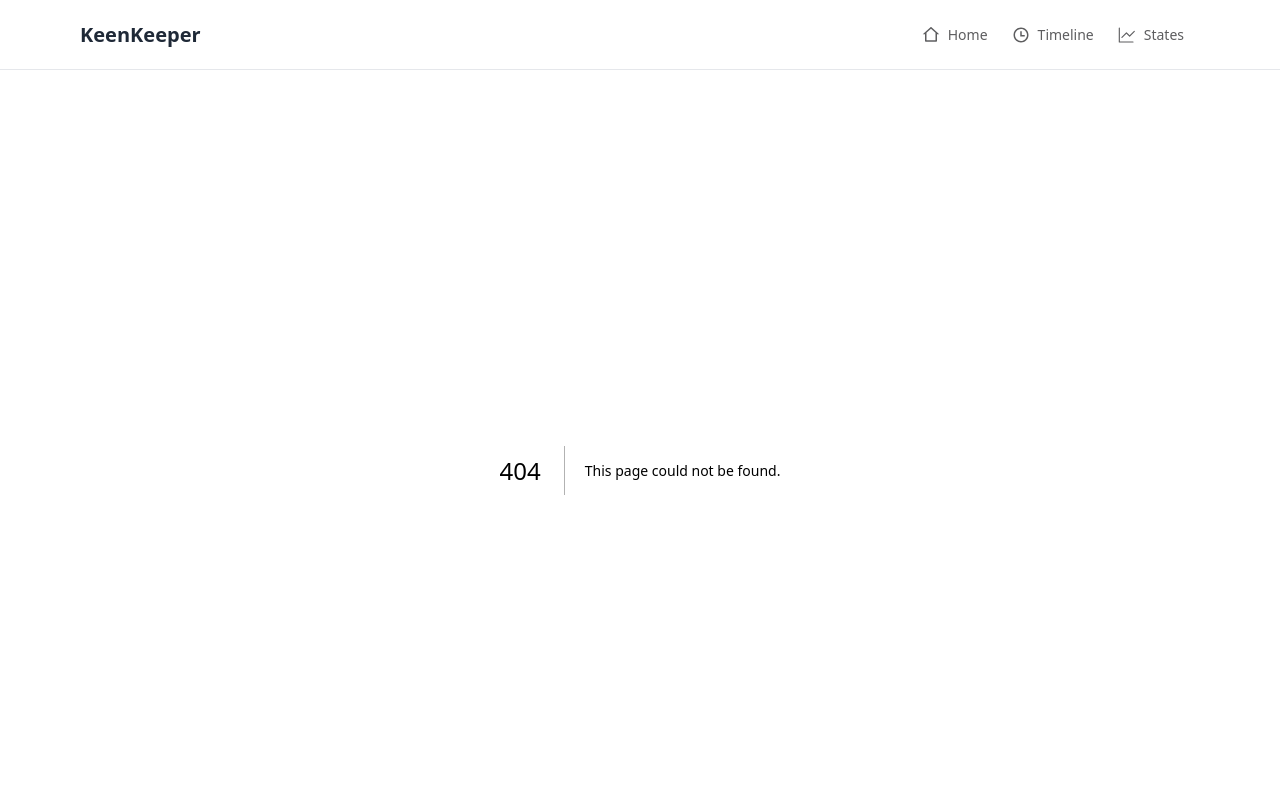
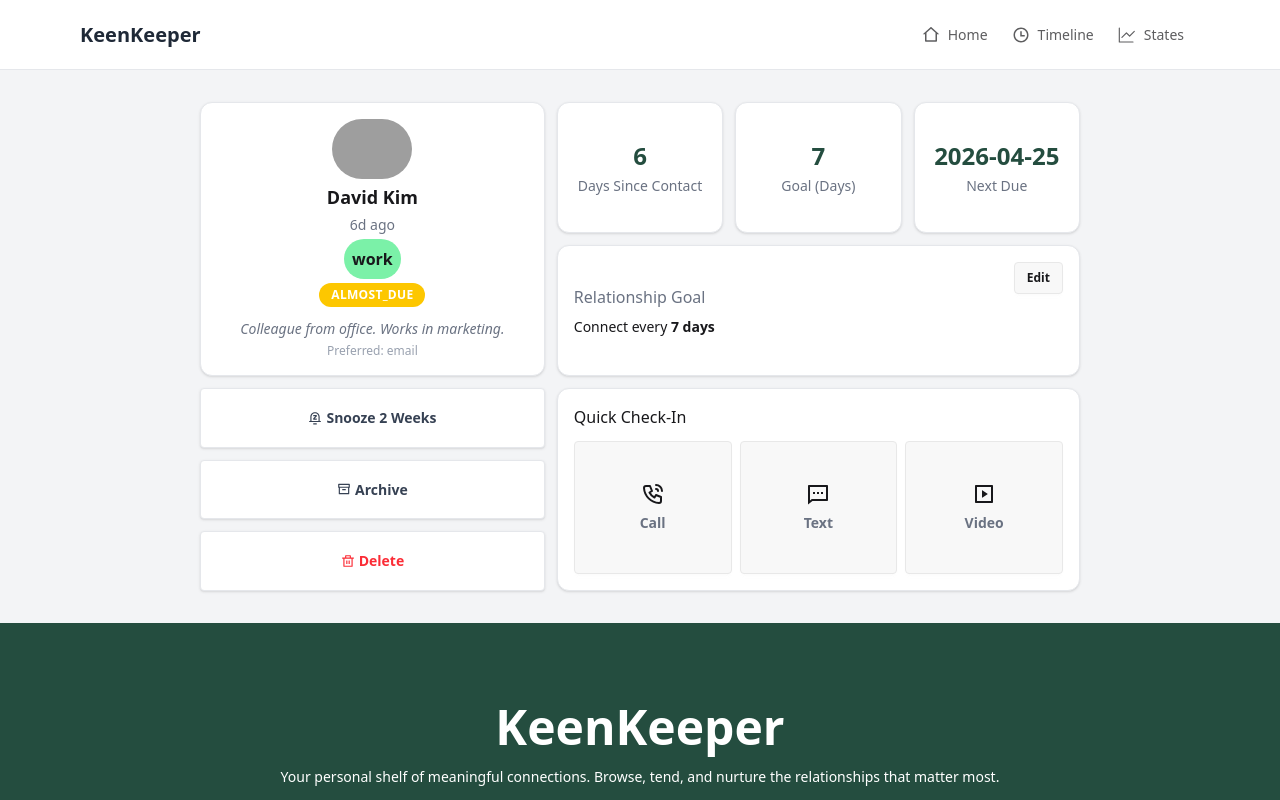
Before and after one commit to PhataPoster/Assignment-7, a Next.js app in the folder keen-keeper/: page /friends/1 in a window 1280 px wide. Before the commit this address had no page. Shown: the top 800 px of the page. Built offline with nearby package versions, Linux system fonts and the light colour scheme; grey boxes are pictures that could not be loaded.

Commit message:
add friendsDetailsPage

```diff
--- /dev/null
+++ b/keen-keeper/app/friends/[id]/page.jsx
@@ -0,0 +1,109 @@
+import path from "path";
+import { readFile } from "fs/promises";
+import Image from "next/image";
+import { TbPhoneCall } from "react-icons/tb";
+import {
+    RiArchiveLine,
+    RiDeleteBinLine,
+    RiMessage2Line,
+    RiNotificationSnoozeLine,
+    RiVideoLine,
+} from "react-icons/ri";
+
+const FriendsDetailsPage = async ({ params }) => {
+    const { id } = await params;
+    // console.log(id);
+    const filePath = path.join(process.cwd(), "public", "data.json");
+    const fileContents = await readFile(filePath, "utf8");
+    const friends = JSON.parse(fileContents);
+    // console.log(friends);
+    const friend = friends.find(friend => friend.id == id);
+
+    // console.log(friend);
+    return (
+        <div className="grid grid-cols-1 gap-3 px-2 py-8 lg:grid-cols-5 lg:grid-rows-7 lg:px-50">
+            <div className="rounded-xl border border-gray-200 bg-white shadow-sm lg:col-span-2 lg:row-span-4 p-4">
+                <div className="flex flex-col justify-center items-center gap-1">
+                    <Image src={friend.picture} alt={friend.name} width={80} height={80} className="rounded-full" />
+                    <h1 className="text-lg font-bold">{friend.name}</h1>
+                    <p className="text-gray-500 text-sm">{friend.days_since_contact}d ago</p>
+
+                    <div className="flex gap-2 justify-center items-center font-bold">
+                        {friend.tags.map((tag, index) => (
+                            <div key={index} className="p-2 bg-green-300 rounded-full flex justify-center items-center">{tag}</div>
+                        ))}
+                    </div>
+
+                    <div className={`${friend.status == "almost_due" ? "bg-yellow-400 text-white" : friend.status == "overdue" ? "bg-red-400 text-white" : "bg-[#244d3f] text-white"} rounded-full px-3 py-1 text-xs font-bold uppercase tracking-wide`}>{friend.status}</div>
+
+                    <p className="pt-2 text-center text-sm italic text-gray-500">{friend.bio}</p>
+                    <p className="text-xs text-gray-400">Preferred: email</p>
+
+                </div >
+            </div>
+            <div className="rounded-xl border border-gray-200 bg-white p-4 shadow-sm lg:col-span-1 lg:row-span-2">
+                <div className="flex h-full flex-col items-center justify-center gap-1">
+                    <h1 className="text-2xl font-bold text-[#244d3f]">{friend.days_since_contact}</h1>
+                    <p className="text-gray-500 text-sm">Days Since Contact</p>
+                </div>
+            </div>
+            <div className=" rounded-xl border border-gray-200 bg-white p-4 shadow-sm lg:col-span-1 lg:row-span-2">
+                <div className="flex h-full flex-col items-center justify-center gap-1">
+                    <h1 className="text-2xl font-bold text-[#244d3f]">{friend.goal}</h1>
+                    <p className="text-gray-500 text-sm">Goal (Days)</p>
+                </div>
+            </div>
+            <div className="rounded-xl border border-gray-200 bg-white p-4 shadow-sm lg:col-span-1 lg:row-span-2">
+                <div className="flex h-full flex-col items-center justify-center gap-1">
+                    <h1 className="text-2xl font-bold text-[#244d3f]">{friend.next_due_date}</h1>
+                    <p className="text-gray-500 text-sm">Next Due</p>
+                </div>
+            </div>
+            <div className="flex justify-between rounded-xl border border-gray-200 bg-white p-4 shadow-sm lg:col-span-3 lg:row-span-2">
+
+                <div className="flex flex-col gap-2 justify-center">
+                    <h1 className="text-gray-500">
+                        Relationship Goal
+                    </h1>
+                    <p className="text-sm">Connect every <span className="font-bold">{friend.goal} days</span></p>
+                </div>
+                <button className="btn btn-sm border ">Edit</button>
+
+            </div>
+            <button className="flex btn justify-center items-center gap-1 border border-gray-200 bg-white px-4 py-2 text-gray-700 shadow-sm lg:col-span-2 lg:row-span-1 h-full">
+                <RiNotificationSnoozeLine />
+                <p>Snooze 2 Weeks</p>
+            </button>
+            <div className="flex flex-col rounded-xl border border-gray-200 bg-white p-4 shadow-sm lg:col-span-3 lg:row-span-3">
+                <p className="font-medium">
+                    Quick Check-In
+                </p>
+                <div className="mt-3 grid grid-cols-3 gap-2 h-full">
+                    <button className="btn flex flex-col py-3 h-full">
+                        <div className="text-2xl"> <TbPhoneCall /></div>
+                        <p className="text-gray-500">Call</p>
+                    </button>
+                    <button className="btn flex flex-col py-3 h-full">
+                        <div className="text-2xl"> < RiMessage2Line /></div>
+                        <p className="text-gray-500">Text</p>
+                    </button>
+                    <button className="btn flex flex-col py-3 h-full ">
+                       <div className="text-2xl"> < RiVideoLine /></div>
+                        <p className="text-gray-500">Video</p>
+                    </button>
+                </div>
+            </div>
+            <button className="flex btn justify-center items-center gap-1 border border-gray-200 bg-white px-4 py-2 text-gray-700 shadow-sm lg:col-span-2 lg:row-span-1 h-full">
+                <RiArchiveLine />
+                <p>Archive</p>
+            </button>
+
+            <button className="flex btn justify-center items-center gap-1 border border-gray-200 bg-white px-4 py-2 text-red-500 shadow-sm lg:col-span-2 lg:row-span-1 h-full">
+                <RiDeleteBinLine />
+                <p>Delete</p>
+            </button>
+        </div>
+    );
+};
+
+export default FriendsDetailsPage;
--- a/keen-keeper/app/page.jsx
+++ b/keen-keeper/app/page.jsx
@@ -1,10 +1,13 @@
 import Banner from "@/components/Banner";
 import Cards from "@/components/Cards";
+import path from "path";
+import { readFile } from "fs/promises";
 
 const page = async () => {
-    const res= await fetch("http://localhost:3000/data.json");
-    const friends = await res.json();
-    // console.log(friends);
+    const filePath = path.join(process.cwd(), "public", "data.json");
+    const fileContents = await readFile(filePath, "utf8");
+    const friends = JSON.parse(fileContents);
+
     return (
         <div className="lg:px-50 pt-8 px-2 ">
             <Banner />
--- a/keen-keeper/components/Cards.jsx
+++ b/keen-keeper/components/Cards.jsx
@@ -1,28 +1,32 @@
 import Image from "next/image";
+import Link from "next/link";
 
 
 const Cards = ({ friends }) => {
     return (
         <div className="grid lg:grid-cols-4 md:grid-cols-2 sm:grid-cols-1 gap-4 mt-4 mb-20">
             {
-                friends.map(friend =><div key={friend.id} className="p-4 flex flex-col justify-center items-center gap-2 rounded-xl shadow-md bg-white h-full">
+                friends.map(friend => <Link href={`/friends/${friend.id}`} key={friend.id}>
+                    <div className="p-4 flex flex-col justify-center items-center gap-2 rounded-xl shadow-md bg-white h-full">
                         <div className="p-8 flex flex-col justify-center items-center gap-2">
                             <Image src={friend.picture} alt={friend.name} width={80} height={80} className="rounded-full" />
                             <h1 className="text-lg font-bold">{friend.name}</h1>
                             <p className="text-gray-500 text-sm">{friend.days_since_contact}d ago</p>
 
-                    <div  className="flex gap-2 justify-center items-center font-bold">
+                            <div className="flex gap-2 justify-center items-center font-bold">
                                 {friend.tags.map((tag, index) => (
                                     <div key={index} className="p-2 bg-green-300 rounded-full flex justify-center items-center">{tag}</div>
                                 ))}
                             </div>
 
-                    <div className={`${friend.status == "almost_due"? "bg-yellow-400 text-white":friend.status == "overdue"? "bg-red-400 text-white" : "bg-[#244d3f] text-white"} p-2 rounded-full font-bold`}>{friend.status}</div>
+                            <div className={`${friend.status == "almost_due" ? "bg-yellow-400 text-white" : friend.status == "overdue" ? "bg-red-400 text-white" : "bg-[#244d3f] text-white"} p-2 rounded-full font-bold`}>{friend.status}</div>
 
                         </div >
-                </div> )
+                    </div>
+                </Link>)
             }
         </div>
+
     );
 };
 
--- a/keen-keeper/next.config.mjs
+++ b/keen-keeper/next.config.mjs
@@ -2,7 +2,6 @@
 const nextConfig = {
   devIndicators: false,
   images: {
-    domains: ['i.ibb.co.com'],
     remotePatterns: [
       {
         protocol: 'https',
```
Also changed, not shown: keen-keeper/vercel.json (deleted). Lines whose indentation alone changed are shown as unchanged.
